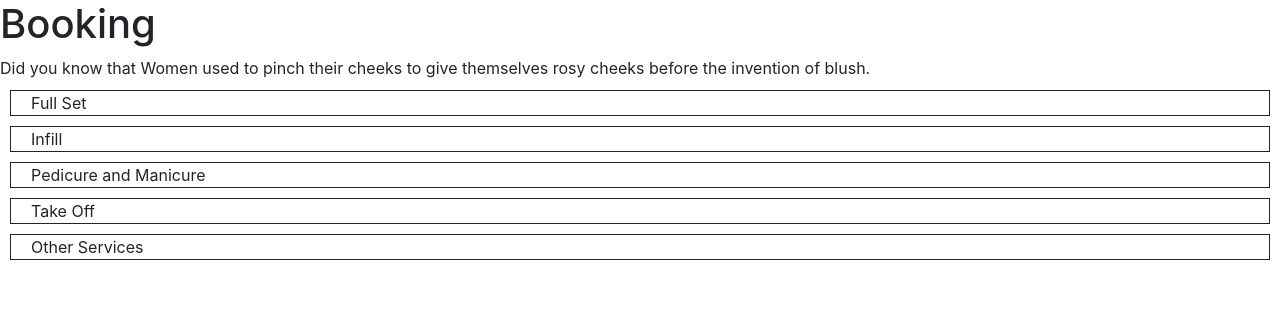
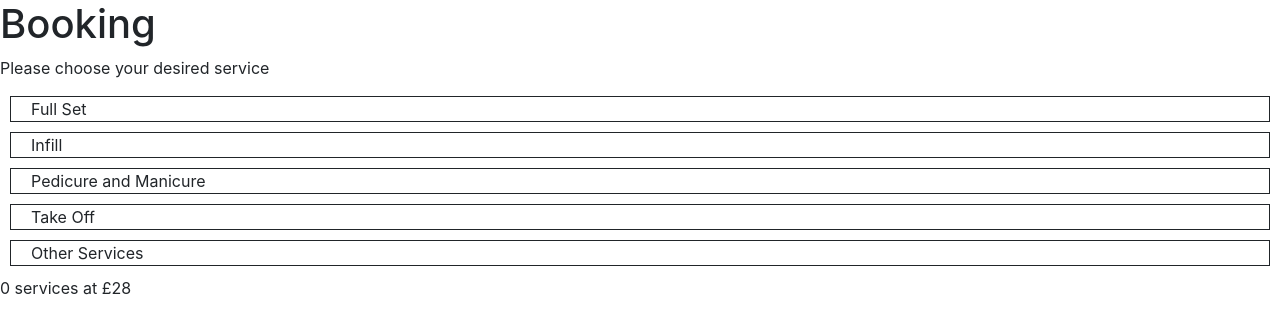
Before and after one commit to khongminhtn/project-zoenail, a React (Create React App) app in the folder booking-react/: page / in a window 1280 px wide. Shown: the top 332 px of the page. Built offline with nearby package versions, Linux system fonts and the light colour scheme.

Commit message:
uplifted states from Services component to App component to share data between services and basket for synchronius update to basket.

```diff
--- a/booking-react/src/App.js
+++ b/booking-react/src/App.js
@@ -4,19 +4,106 @@ import {
     Switch,
     Route,
     Link
-} from 'react-router-dom'
-import { Details } from './components/Details'
-import { FunFacts } from "./components/Funfacts"
-import { Services } from './components/Services'
+} from 'react-router-dom';
+import { Details } from './components/Details';
+import { Services } from './components/Services';
+
+function Basket(props) {
+    const totalServices = props.services.length;
+    const message = `${totalServices} services at £28`
+    return(
+        <div>
+            {message}
+        </div>
+    );
+};
 
 class App extends React.Component{
+    constructor(props) {
+        super(props);
+        this.state = {
+            base: null,
+            core: null,
+            extras: null,
+            length: null,
+            services: []
+        };
+    };
+
+    handleBase = (e) => {
+        this.state.base === e.target.getAttribute('name')
+        ?   this.setState({
+                base: null,
+                core: null,
+                extras: null,
+                length: null
+            })
+        :   this.setState({
+                base: e.target.getAttribute('name'),
+                core: null,
+                extras: null,
+                length: null
+            });
+    };
+
+    handleCore = (e) => {
+        this.setState({core: e.target.getAttribute("name")});
+    };
+
+    handleExtras = (e) => {
+        this.setState({extras: e.target.getAttribute("name")});
+
+        let updatedServices = this.state.services;
+        updatedServices.push({
+            base: this.state.base,
+            core: this.state.core,
+            extras: this.state.extras
+        });
+
+        if (this.state.base === "Pedicure and Manicure") {
+            this.setState({
+                base: null,
+                core: null,
+                extras: null,
+                length: null,
+                services: updatedServices
+            })
+        };
+        console.log("handleExtras is executed")
+    };
+
+    handleLength = (e) => {
+        let updatedServices = this.state.services;
+        updatedServices.push({
+            base: this.state.base,
+            core: this.state.core,
+            extras: this.state.extras,
+            length: this.state.length,
+        });
+
+        this.setState({
+            base: null,
+            core: null,
+            extras: null,
+            length: null,
+            services: updatedServices
+        })
+        console.log("handleLength is executed")
+    }
+
     render() {
         return (
             <div className="Booking">
                 <h1>Booking</h1>
-                <FunFacts/>
-                <Services />
-                <Details />
+                <p>Please choose your desired service</p>
+                <Services
+                    selected={this.state}
+                    handleBase={this.handleBase}
+                    handleCore={this.handleCore}
+                    handleExtras={this.handleExtras}
+                    handleLength={this.handleLength}/>
+                <Basket services={this.state.services}/>
+                {console.log(this.state)}
             </div>
         )
     }
--- a/booking-react/src/components/Funfacts.jsx
+++ /dev/null
@@ -1,13 +0,0 @@
-import React from "react"
-
-class FunFacts extends React.Component {
-    render() {
-        return(
-            <div>
-                Did you know that Women used to pinch their cheeks to give themselves rosy cheeks before the invention of blush.
-            </div>
-        )
-    }
-}
-
-export {FunFacts}
--- a/booking-react/src/components/Services.jsx
+++ b/booking-react/src/components/Services.jsx
@@ -16,8 +16,8 @@ class Basket extends React.Component {
 function ServiceLength(props) {
     return(
         <div>
-            <div>Long</div>
-            <div>Normal</div>
+            <div onClick={props.handleLength}>Long</div>
+            <div onClick={props.handleLength}>Normal</div>
         </div>
     )
 }
@@ -27,10 +27,10 @@ function ServiceExtras(props) {
     return(
         <div>
             {
-                (props.name === "Acrylic"
-                    || props.name === "Gel Powder"
-                    || props.name === "Pedicure"
-                    || props.name === "Manicure")
+                (props.core === "Acrylic"
+                    || props.core === "Gel Powder"
+                    || props.core === "Pedicure"
+                    || props.core === "Manicure")
                 ?   <div>
                         <div
                             onClick={props.handleExtras}
@@ -41,6 +41,7 @@ function ServiceExtras(props) {
                             name="Without Shellac"
                         >Without Shellac</div>
                     </div>
+
                 :   props.name === "Permanent white tips"
                 ?   <div>
                         <div
@@ -53,7 +54,6 @@ function ServiceExtras(props) {
                         >Without UV top coat</div>
                     </div>
                 :   null
-
             }
         </div>
     )
@@ -129,7 +129,7 @@ function ServiceCore(props) {
 
 
 function ServiceBase(props) {
-    const services = Object.values(props.selected);
+    const services = Object.entries(props.selected);
     return(
         <div className="Service">
 
@@ -142,9 +142,12 @@ function ServiceBase(props) {
                 {
                     services.map((service) => (
                             props.selected.base === props.name
-                            && service !== props.name
-                            && service !== null
-                            ?   <div>{service}</div>
+                            && service[0] === "core"
+                            ?   <div key={service[0]}>{service[1]}</div>
+
+                            :   props.selected.base === props.name
+                                && service[0] === "extras"
+                            ?   <div key={service[0]}>{service[1]}</div>
                             :   null
                         )
                     )
@@ -164,11 +167,12 @@ function ServiceBase(props) {
                             && props.selected.extras === null
                     ?   <ServiceExtras
                             handleExtras={props.handleExtras}
-                            name={props.selected.core}/>
+                            core={props.selected.core}/>
 
                     :   props.name === props.selected.base
+                            && props.selected.base !== "Pedicure and Manicure"
                             && props.selected.core !== null
-                    ?   <ServiceLength/>
+                    ?   <ServiceLength handleLength={props.handleLength}/>
 
                     :   null
                 }
@@ -178,79 +182,27 @@ function ServiceBase(props) {
 }
 
 
-class Services extends React.Component {
-    constructor(props) {
-        super(props);
-        this.state = {
-            base: null,
-            core: null,
-            extras: null,
-            length: null
-        }
-    }
-
-    handleBase = (e) => {
-        this.state.base === e.target.getAttribute('name')
-        ?   this.setState({
-                base: null,
-                core: null,
-                extras: null,
-                length: null
-            })
-        :   this.setState({
-                base: e.target.getAttribute('name'),
-                core: null,
-                extras: null,
-                length: null
-
-            })
-    }
-
-    handleCore = (e) => {
-        this.setState({core: e.target.getAttribute("name")})
-    }
-
-    handleExtras= (e) => {
-        this.setState({extras: e.target.getAttribute("name")})
-    }
-
-    render() {
-        return(
-            <div>
-                <ServiceBase
-                    handleExtras={this.handleExtras}
-                    handleCore={this.handleCore}
-                    handleBase={this.handleBase}
-                    selected={this.state}
-                    name="Full Set"/>
-                <ServiceBase
-                    handleExtras={this.handleExtras}
-                    handleCore={this.handleCore}
-                    handleBase={this.handleBase}
-                    selected={this.state}
-                    name="Infill"/>
-                <ServiceBase
-                    handleExtras={this.handleExtras}
-                    handleCore={this.handleCore}
-                    handleBase={this.handleBase}
-                    selected={this.state}
-                    name="Pedicure and Manicure"/>
-                <ServiceBase
-                    handleExtras={this.handleExtras}
-                    handleCore={this.handleCore}
-                    handleBase={this.handleBase}
-                    selected={this.state}
-                    name="Take Off"/>
-                <ServiceBase
-                    handleExtras={this.handleExtras}
-                    handleCore={this.handleCore}
-                    handleBase={this.handleBase}
-                    selected={this.state}
-                    name="Other Services"/>
-            </div>
-        )
-    }
+function Services (props) {
+    let services=["Full Set", "Infill", "Pedicure and Manicure", "Take Off", "Other Services"]
+    return(
+        <div>
+            {
+                services.map((service) => (
+                        <ServiceBase
+                            key={service}
+                            handleBase={props.handleBase}
+                            handleCore={props.handleCore}
+                            handleExtras={props.handleExtras}
+                            handleLength={props.handleLength}
+                            selected={props.selected}
+                            name={service}/>
+                    )
+                )
+            }
+        </div>
+    )
 }
 
 
+
 export {Services}
```
